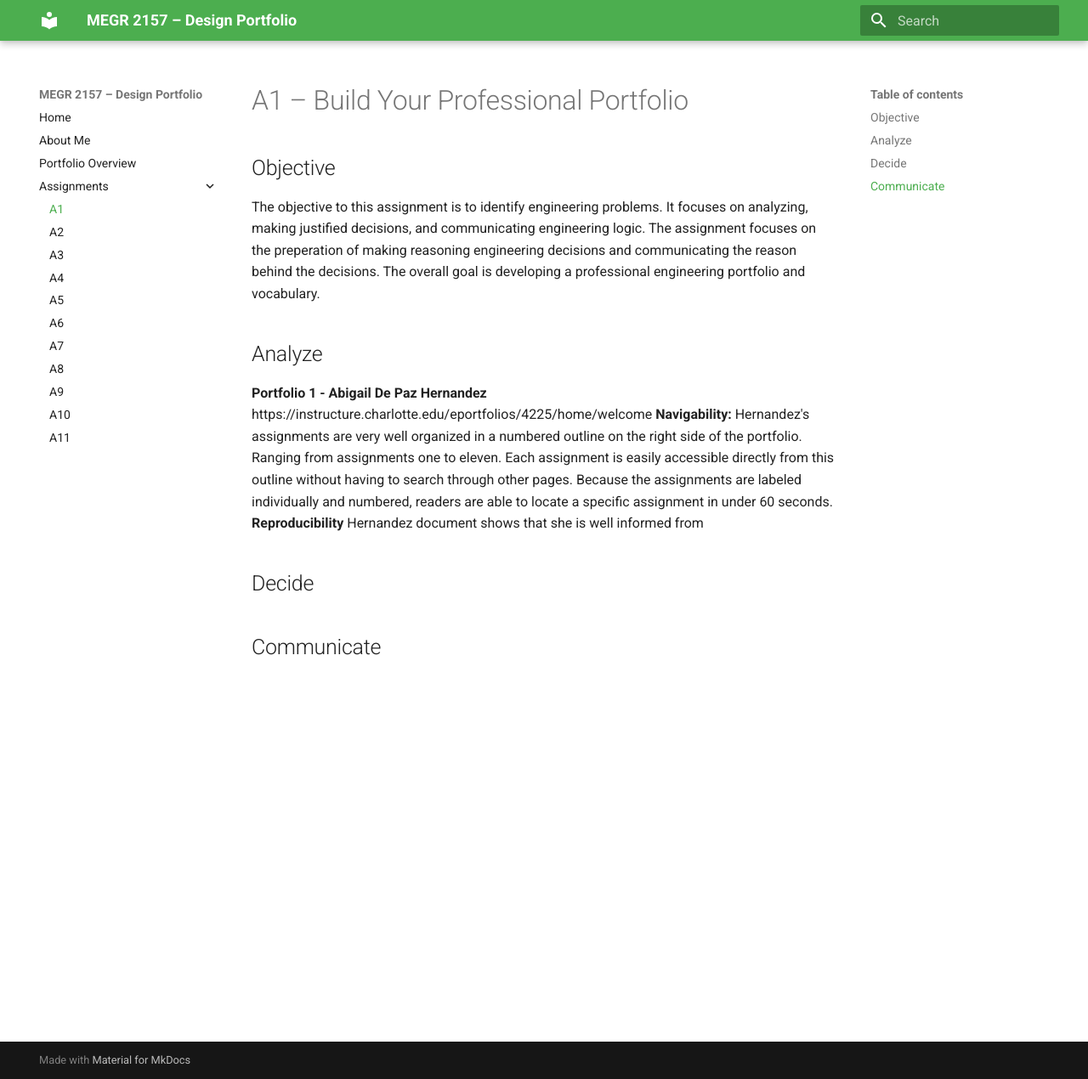
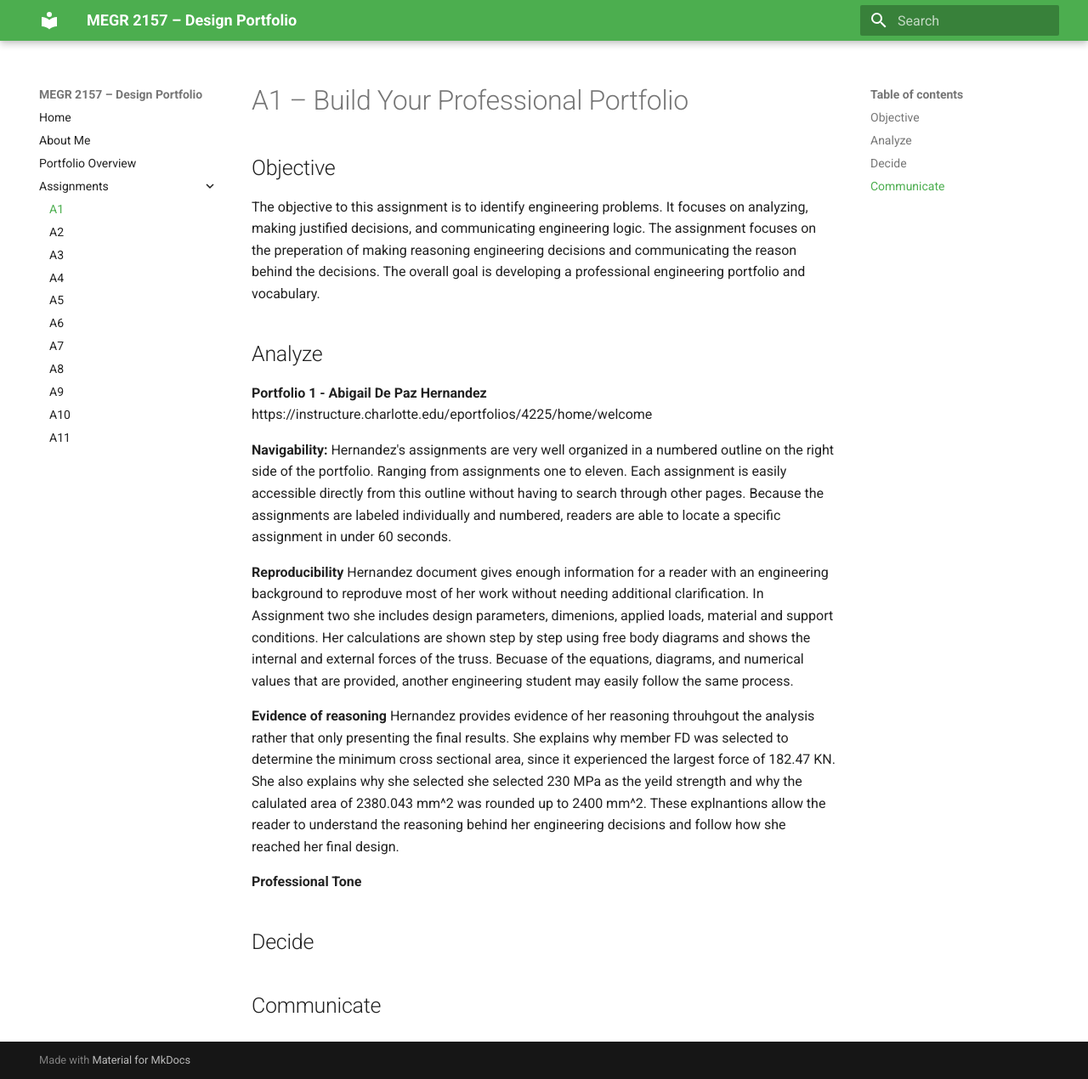
Before and after one commit to IzabellaMontero/megr2157-portfolio, an MkDocs documentation site: the page built from docs/assignments/A01/index.md, in a window 1280 px wide and 1270 px high. Shown: the whole window at 85% size. Built offline with MkDocs 1.6.1 and Material for MkDocs 9.7.7, drawn with Linux system fonts in a browser that asks for light colours.

Commit message:
Fix spelling and grammar in analysis section
Corrected spelling and grammatical errors in the analysis section, improving clarity and professionalism.

```diff
--- a/docs/assignments/A01/index.md
+++ b/docs/assignments/A01/index.md
@@ -6,10 +6,19 @@ The objective to this assignment is to identify engineering problems. It focuses
 ## Analyze
 **Portfolio 1 - Abigail De Paz Hernandez**
  https://instructure.charlotte.edu/eportfolios/4225/home/welcome
+
 **Navigability:**
    Hernandez's assignments are very well organized in a numbered outline on the right side of the portfolio. Ranging from assignments one to eleven. Each assignment is easily accessible directly from this outline without having to search through other pages. Because the assignments are labeled individually and numbered, readers are able to locate a specific assignment in under 60 seconds.
+
 **Reproducibility**
-   Hernandez document shows that she is well informed from
+   Hernandez document gives enough information for a reader with an engineering background to reproduve most of her work without needing additional clarification. In Assignment two she includes design parameters, dimenions, applied loads, material and support conditions. Her calculations are shown step by step using free body diagrams and shows the internal and external forces of the truss. Becuase of the equations, diagrams, and numerical values that are provided, another engineering student may easily follow the same process.
+
+**Evidence of reasoning**
+   Hernandez provides evidence of her reasoning throuhgout the analysis rather that only presenting the final results. She explains why member FD was selected to determine the minimum cross sectional area, since it experienced the largest force of 182.47 KN. She also explains why she selected she selected 230 MPa as the yeild strength and why the calulated area of 2380.043 mm^2 was rounded up to 2400 mm^2. These explnantions allow the reader to understand the reasoning behind her engineering decisions and follow how she reached her final design.
+
+**Professional Tone**
+
+
 
 ## Decide
 
```
